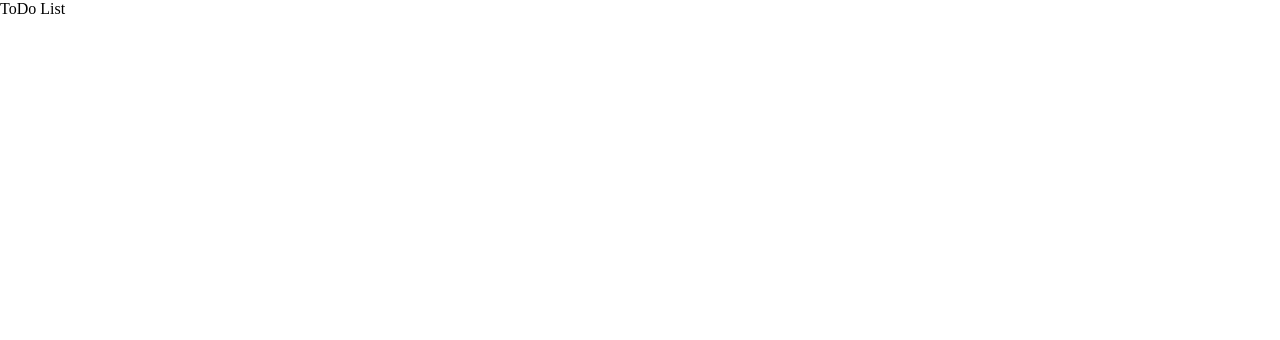
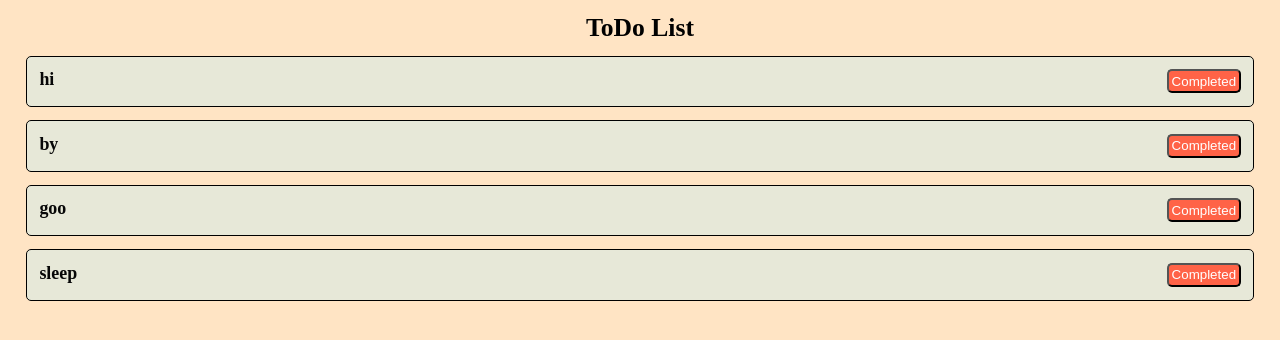
Before and after one commit to TanmayVidhate/TasksList, a plain HTML site: page index.html in a window 1280 px wide. Drawn offline with Linux system fonts and the light colour scheme.

Commit message:
add code in files

```diff
--- a/script.js
+++ b/script.js
@@ -0,0 +1,44 @@
+const tasks = ['hi','by','goo','sleep'];
+
+function loadformdb()
+{
+    const tasks =JSON.parse(localStorage.getItem("alltask"));
+
+    if(tasks){
+        tasks.push(...tasks)
+    }
+
+    loadtask();
+}
+
+loadformdb()
+
+
+
+
+function loadtask()
+{
+    localStorage.setItem('alltask',JSON.stringify(tasks));
+    const taskHolder = document.getElementById('task-holder');
+    taskHolder.innerHTML=" "
+    for(const task of tasks)
+    {
+        // console.log(task)
+        taskHolder.innerHTML +=`
+        <div class="task-div">
+            ${task}
+            <button class="btn" onclick="deletetask('${task}')">Completed</button>
+        </div>
+        `
+    }
+}
+
+
+
+function deletetask(task)
+{
+    const workIndex = tasks.indexOf(task);
+    tasks.splice(workIndex,1);
+
+    loadtask();
+}
--- a/style.css
+++ b/style.css
@@ -3,3 +3,40 @@
     padding: 0;
     box-sizing: border-box;
 }
+
+.main{
+    width: 100%;
+    height: 100vh;
+    /* border: 5px solid red; */
+    background-color: bisque;
+    padding: 1vw;
+}
+
+.heading{
+    font-size: 2vw;
+    text-align: center;
+    /* border: 2px solid red; */
+    /* margin-top:.7vw; */
+    font-weight: 600;
+}
+
+.task-div{
+    border: 1px solid black;
+    margin: 1vw;
+    padding: 1vw;
+    font-size: 1.4vw;
+    border-radius: 5px;
+    background-color: #E7E8D8;
+    font-weight: 700;
+    color: rgb(7, 7, 7);
+    display: flex;
+    justify-content:space-between ;
+}
+
+.btn{
+    padding: 0.2vw;
+    border-radius: 5px;
+    background: tomato;
+    color: white;
+
+}
```
Also changed, not shown: index.html (+1 -0 lines).
